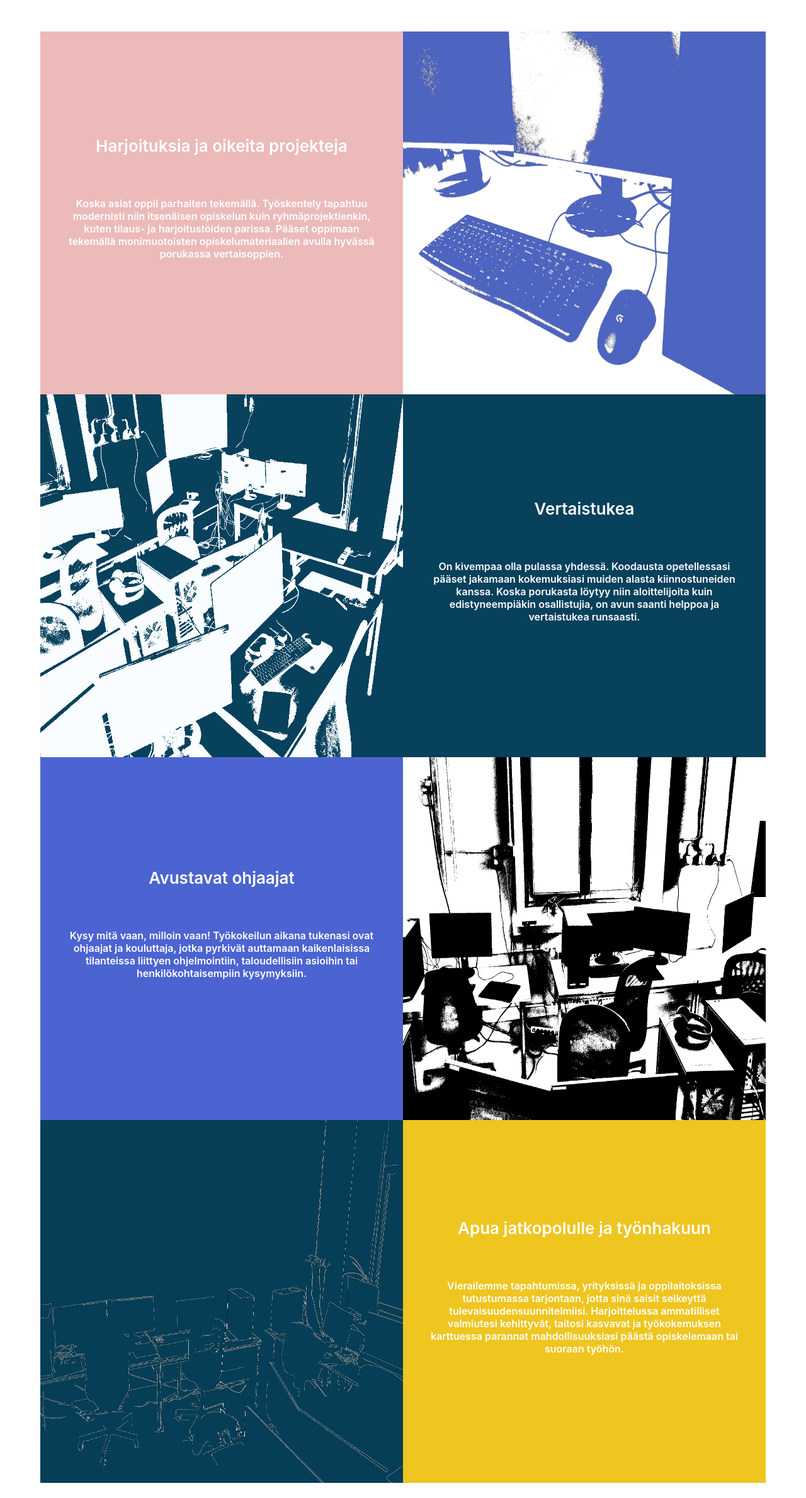
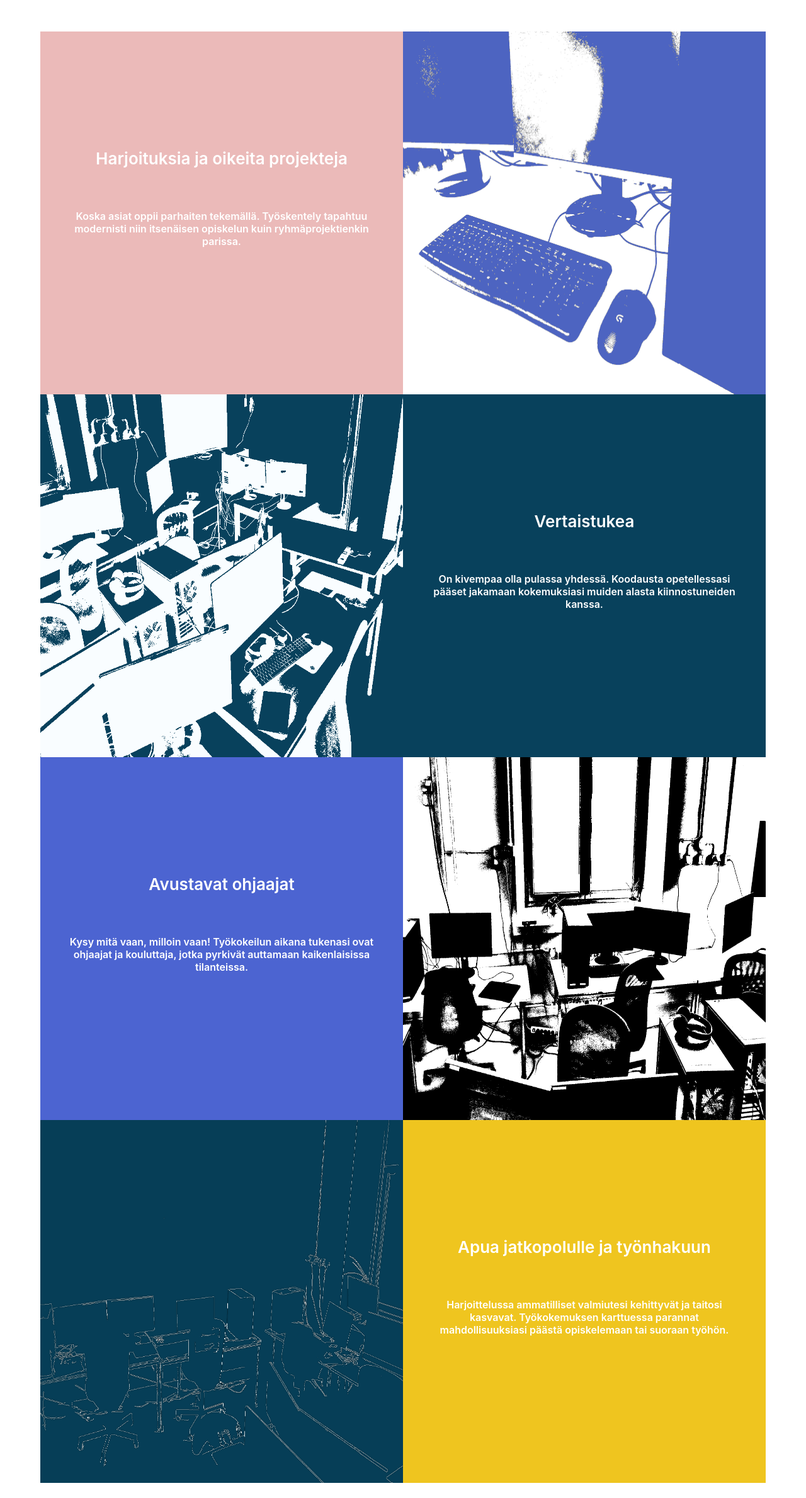
Before and after one commit to digitalents-ictbeginners/website, a React (Create React App) app: page / in a window 1280 px wide. Shown: the part 1498-3876 px from the top of the page at 63% size. Built offline with nearby package versions, Linux system fonts and the light colour scheme.

Commit message:
Change colors and font-size. Change text on infogrid.

```diff
--- a/src/components/Home/ApplyInfo.css
+++ b/src/components/Home/ApplyInfo.css
@@ -138,7 +138,7 @@
     }
 
     .aiTextBox p {
-        font-size: 15px;
+        font-size: 16px;
     }
 
     .aiUnderlined {
--- a/src/components/Home/InfoGridBlock.css
+++ b/src/components/Home/InfoGridBlock.css
@@ -58,9 +58,10 @@
 @media only screen and (max-width: 900px){
     .ibText h2 {
         font-size: 20px;
+        margin: 30px 0 0 0;
     }
     .ibText p {
-        font-size: 14px;
+        font-size: 16px;
     }
 }
 
--- a/src/components/nav/SideBar.css
+++ b/src/components/nav/SideBar.css
@@ -71,7 +71,7 @@
     margin: 10px 0 10px 20px;
     padding: 10px;
     cursor: pointer;
-    background-color: #555;
+    background-color: #08415c;
     color: white;
     border-radius: 20px;
 }
@@ -113,6 +113,6 @@
     color: #666;
     margin: 10px 15px 0 0;
     padding: 10px;
-    border-left: 10px solid #aaa;
-    border-bottom: 1px solid #aaa;
+    border-left: 10px solid #efc51f;
+    border-bottom: 1px solid #efc51f;
 }
--- a/src/data/Home_fi.json
+++ b/src/data/Home_fi.json
@@ -22,28 +22,28 @@
         "id": 0,
         "img": "placeholder0.png",
         "title": "Harjoituksia ja oikeita projekteja",
-        "text": "Koska asiat oppii parhaiten tekemällä. Työskentely tapahtuu modernisti niin itsenäisen opiskelun kuin ryhmäprojektienkin, kuten tilaus- ja harjoitustöiden parissa. Pääset oppimaan tekemällä monimuotoisten opiskelumateriaalien avulla hyvässä porukassa vertaisoppien.",
+        "text": "Koska asiat oppii parhaiten tekemällä. Työskentely tapahtuu modernisti niin itsenäisen opiskelun kuin ryhmäprojektienkin parissa.",
         "bgcolor": "#ebbab9"
       },
       {
         "id": 1,
         "img": "placeholder1.png",
         "title": "Vertaistukea",
-        "text": "On kivempaa olla pulassa yhdessä. Koodausta opetellessasi pääset jakamaan kokemuksiasi muiden alasta kiinnostuneiden kanssa. Koska porukasta löytyy niin aloittelijoita kuin edistyneempiäkin osallistujia, on avun saanti helppoa ja vertaistukea runsaasti.",
+        "text": "On kivempaa olla pulassa yhdessä. Koodausta opetellessasi pääset jakamaan kokemuksiasi muiden alasta kiinnostuneiden kanssa. ",
         "bgcolor": "#08415c"
       },
       {
         "id": 2,
         "img": "placeholder2.png",
         "title": "Avustavat ohjaajat",
-        "text": "Kysy mitä vaan, milloin vaan! Työkokeilun aikana tukenasi ovat ohjaajat ja kouluttaja, jotka pyrkivät auttamaan kaikenlaisissa tilanteissa liittyen ohjelmointiin, taloudellisiin asioihin tai henkilökohtaisempiin kysymyksiin.",
+        "text": "Kysy mitä vaan, milloin vaan! Työkokeilun aikana tukenasi ovat ohjaajat ja kouluttaja, jotka pyrkivät auttamaan kaikenlaisissa tilanteissa.",
         "bgcolor": "#4c64d1"
       },
       {
         "id": 3,
         "img": "placeholder3.png",
         "title": "Apua jatkopolulle ja työnhakuun",
-        "text": "Vierailemme tapahtumissa, yrityksissä ja oppilaitoksissa tutustumassa tarjontaan, jotta sinä saisit selkeyttä tulevaisuudensuunnitelmiisi. Harjoittelussa ammatilliset valmiutesi kehittyvät, taitosi kasvavat ja työkokemuksen karttuessa parannat mahdollisuuksiasi päästä opiskelemaan tai suoraan työhön.",
+        "text": "Harjoittelussa ammatilliset valmiutesi kehittyvät ja taitosi kasvavat. Työkokemuksen karttuessa parannat mahdollisuuksiasi päästä opiskelemaan tai suoraan työhön.",
         "bgcolor": "#efc51f"
       }
     ]
```
